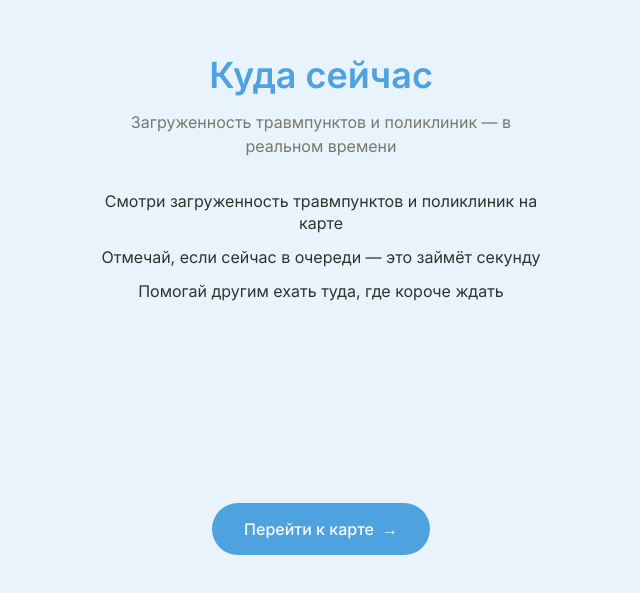
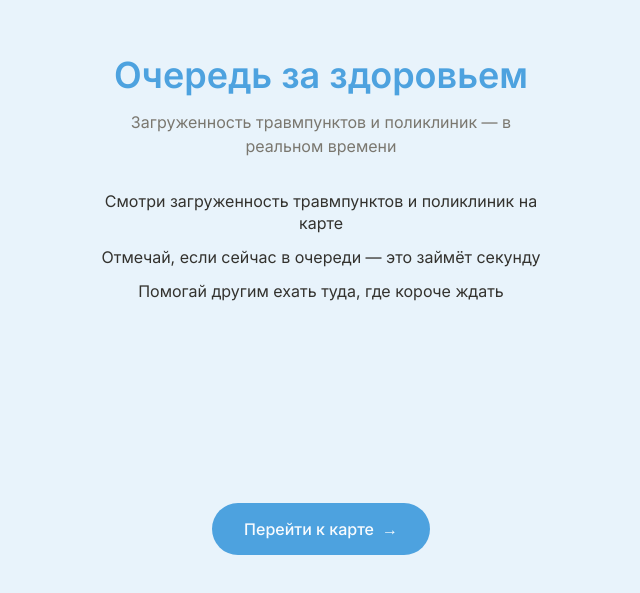
Before and after one commit to 77futures77dada-byte/QueueLive, a Next.js app: page / in a window 1280 px wide. Shown: the part 197-790 px from the top of the page, without its empty margins (319-959 px from the left). Built offline with nearby package versions, Linux system fonts and the light colour scheme.

Commit message:
rename: Куда сейчас -> Очередь за здоровьем

```diff
--- a/app/layout.tsx
+++ b/app/layout.tsx
@@ -9,7 +9,7 @@ const inter = Inter({
 });
 
 export const metadata: Metadata = {
-  title: "Куда сейчас",
+  title: "Очередь за здоровьем",
   description: "Загруженность травмпунктов и поликлиник — в реальном времени",
 };
 
--- a/lib/i18n/ru.ts
+++ b/lib/i18n/ru.ts
@@ -1,5 +1,5 @@
 export const ru = {
-  appTitle: "Куда сейчас",
+  appTitle: "Очередь за здоровьем",
   appTagline: "Загруженность травмпунктов и поликлиник — в реальном времени",
 
   locationType: {
```
Also changed, not shown: 1 other file (tests, documents, lock files or other folders).
